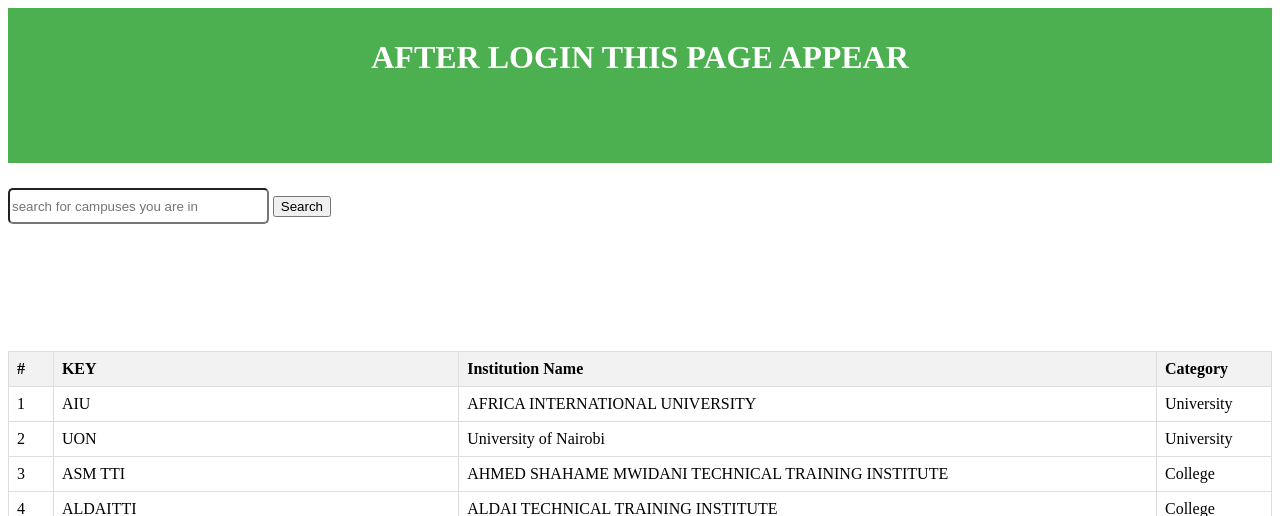
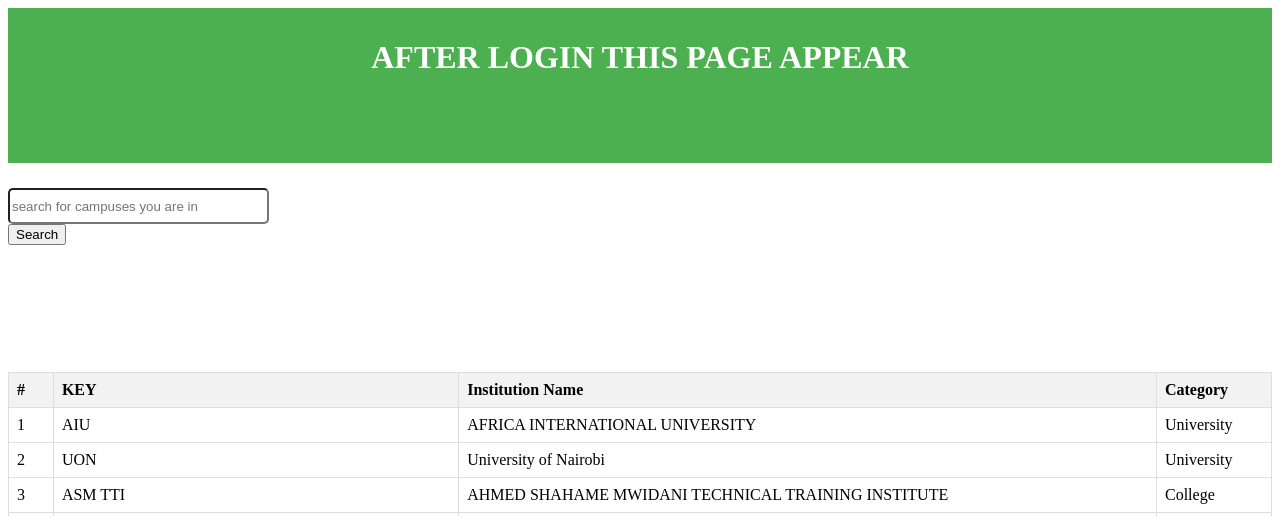
Before and after one commit to ndegwaanth/Career-hub, a Flask app: page /career_hub in a window 1280 px wide. Shown: the top 516 px of the page. Run offline with Flask 3, Linux system fonts and the light colour scheme; some libraries are stand-ins or nearby versions.

Commit message:
added the display of the index to be flexible

```diff
--- a/templates/index.html
+++ b/templates/index.html
@@ -73,8 +73,8 @@
     </div>
 
     <div class="app-text">
-        <input type="text" name="text-box" placeholder="search for campuses you are in" class="text-field">
-        <button type="button">Search</button>
+        <input style="display: flex;" type="text" name="text-box" placeholder="search for campuses you are in" class="text-field">
+        <button type="button" style="display: flex;">Search</button>
     </div>
     <div class="table-form">
         <table>
```
